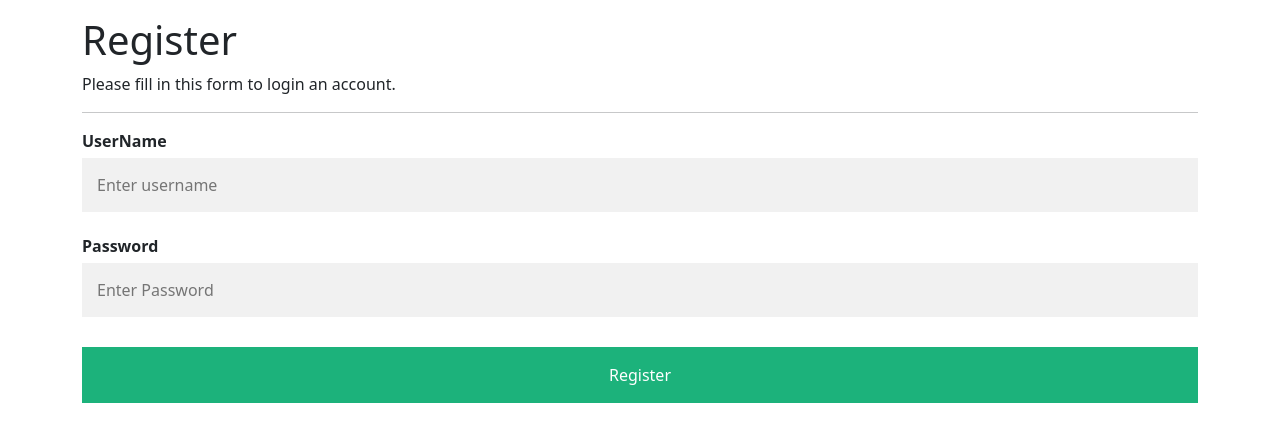
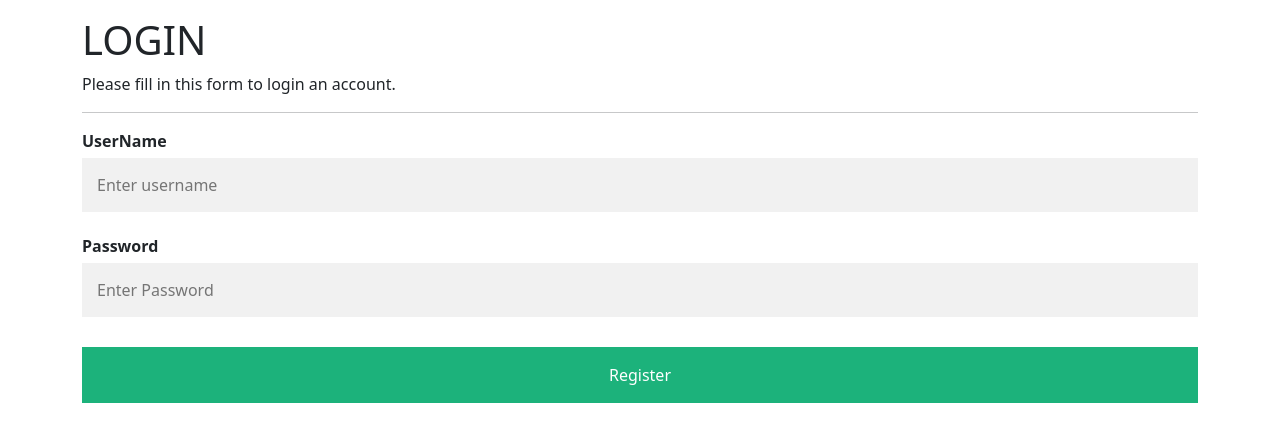
Before and after one commit to Amal0011/socmed, a Django app: page / in a window 1280 px wide. Shown: the top 426 px of the page. Run offline with Django 4.2, Linux system fonts and the light colour scheme.

Commit message:
login page modified

```diff
--- a/myapp/templates/login.html
+++ b/myapp/templates/login.html
@@ -14,7 +14,7 @@
 <form  method="post">
   {%csrf_token%}
   <div class="container">
-    <h1>Register</h1>
+    <h1>LOGIN</h1>
     {%if messages%}
     <div class="alert alert-warning alert-dismissible fade show" role="alert">
         <strong>
```
